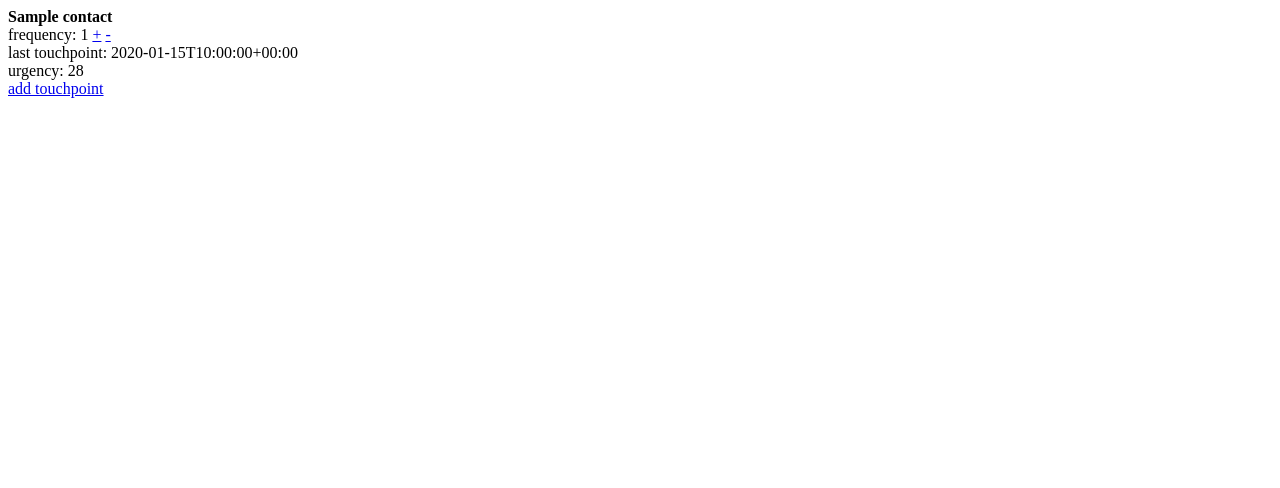
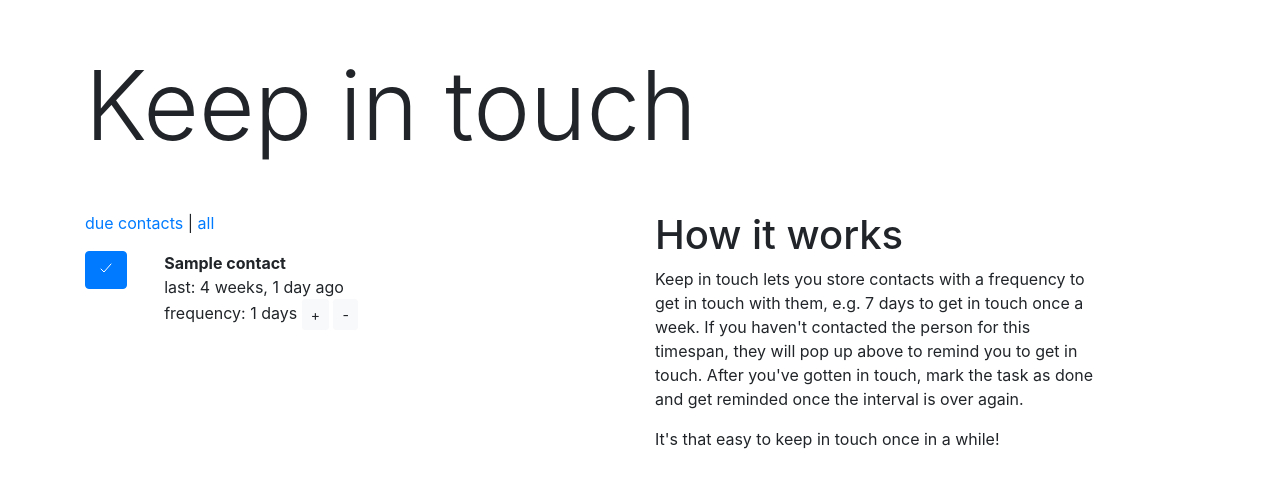
Before and after one commit to lorey/personal-crm, a Django app: page /app/ in a window 1280 px wide. Shown: the top 488 px of the page. Run offline with Django 3.2, Linux system fonts and the light colour scheme; tables that the repository leaves empty hold one stand-in row (values such as "Sample post"); some libraries are stand-ins or nearby versions.

Commit message:
Basic UI

```diff
--- /dev/null
+++ b/networking_web/templates/web/base.html
@@ -0,0 +1,25 @@
+<!doctype html>
+<html lang="en">
+  <head>
+    <!-- Required meta tags -->
+    <meta charset="utf-8">
+    <meta name="viewport" content="width=device-width, initial-scale=1, shrink-to-fit=no">
+
+    <!-- Bootstrap CSS -->
+    <link rel="stylesheet" href="https://stackpath.bootstrapcdn.com/bootstrap/4.4.1/css/bootstrap.min.css" integrity="sha384-Vkoo8x4CGsO3+Hhxv8T/Q5PaXtkKtu6ug5TOeNV6gBiFeWPGFN9MuhOf23Q9Ifjh" crossorigin="anonymous">
+
+    <title>{% block title %}{% endblock %}</title>
+  </head>
+  <body>
+    <div class="container">
+        {% block content %}{% endblock %}
+    </div>
+
+    <!-- Optional JavaScript -->
+    <!-- jQuery first, then Popper.js, then Bootstrap JS -->
+    <script src="https://code.jquery.com/jquery-3.4.1.slim.min.js" integrity="sha384-J6qa4849blE2+poT4WnyKhv5vZF5SrPo0iEjwBvKU7imGFAV0wwj1yYfoRSJoZ+n" crossorigin="anonymous"></script>
+    <script src="https://cdn.jsdelivr.net/npm/popper.js@1.16.0/dist/umd/popper.min.js" integrity="sha384-Q6E9RHvbIyZFJoft+2mJbHaEWldlvI9IOYy5n3zV9zzTtmI3UksdQRVvoxMfooAo" crossorigin="anonymous"></script>
+    <script src="https://stackpath.bootstrapcdn.com/bootstrap/4.4.1/js/bootstrap.min.js" integrity="sha384-wfSDF2E50Y2D1uUdj0O3uMBJnjuUD4Ih7YwaYd1iqfktj0Uod8GCExl3Og8ifwB6" crossorigin="anonymous"></script>
+    <script src="https://unpkg.com/ionicons@5.0.0/dist/ionicons.js"></script>
+  </body>
+</html>
--- a/networking_web/templates/web/index.html
+++ b/networking_web/templates/web/index.html
@@ -1,20 +1,53 @@
-<html>
-<body>
-{% for contact in contacts %}
-<div>
-    <p>
-        <strong>{{ contact.name }}</strong><br>
-        frequency: {{ contact.frequency_in_days }}
-        <a href="{% url 'networking_web:change-frequency' contact.id 'increase' %}">+</a>
-        <a href="{% url 'networking_web:change-frequency' contact.id 'decrease' %}">-</a>
-        <br>
-        last touchpoint: {{ contact.get_last_touchpoint }}
-        <br>
-        urgency: {{ contact.get_urgency }}
-        <br>
-        <a href="{% url 'networking_web:add-touchpoint' contact.id %}">add touchpoint</a>
-    </p>
-</div>
-{% endfor %}
-</body>
-</html>
+{% extends 'web/base.html' %}
+
+{% block title %}Home{% endblock %}
+
+{% block content %}
+    <h1 class="display-1 mt-5 mb-5">Keep in touch</h1>
+    <div class="row">
+        <div class="col-md-5">
+            <p>
+                <a href="{% url 'networking_web:index' %}">due contacts</a>
+                | <a href="{% url 'networking_web:index' %}?all=true">all</a>
+            </p>
+            <div>
+                {% for contact in contacts %}
+                    <div class="row">
+                        <div class="col-md-2">
+                            <a class="btn btn-primary" href="{% url 'networking_web:add-touchpoint' contact.id %}" title="Mark contact as done">
+                                <ion-icon name="checkmark-outline"></ion-icon>
+                            </a>
+                        </div>
+                        <div class="col-md-6 mb-5">
+                            <strong>{{ contact.name }}</strong><br>
+                            last: {{ contact.get_last_touchpoint.when|timesince }} ago<br>
+                            frequency: {{ contact.frequency_in_days }} days
+                            <a class="btn btn-light btn-sm" href="{% url 'networking_web:change-frequency' contact.id 'increase' %}">+</a>
+                            <a class="btn btn-light btn-sm" href="{% url 'networking_web:change-frequency' contact.id 'decrease' %}">-</a>
+                        </div>
+                    </div>
+                {% empty %}
+                    <div class="alert alert-info">
+                        <strong>Social Debt Zero</strong>
+                        You've hit "Social Debt Zero", the equivalent of "Inbox Zero".
+                        Congratulations!
+                    </div>
+                {% endfor %}
+            </div>
+        </div>
+        <div class="col-md-5 offset-1">
+            {% if not contacts|length_is:0 %}
+            <h1>How it works</h1>
+            <p>
+                Keep in touch lets you store contacts with a frequency to get in touch with them, e.g. 7 days to get in touch once a week.
+                If you haven't contacted the person for this timespan,
+                they will pop up above to remind you to get in touch.
+                After you've gotten in touch, mark the task as done and get reminded once the interval is over again.
+            </p>
+            <p>
+                It's that easy to keep in touch once in a while!
+            </p>
+            {% endif %}
+        </div>
+    </div>
+{% endblock %}
--- a/networking_web/views.py
+++ b/networking_web/views.py
@@ -8,9 +8,15 @@ from networking_base.models import Contact, Touchpoint
 
 
 def index(request):
-    contacts = Contact.objects.prefetch_related("touchpoint_set").all()
-    contacts_by_urgency = sorted(contacts, key=lambda c: c.get_urgency(), reverse=True)
-    return render(request, "web/index.html", {"contacts": contacts_by_urgency})
+    contacts = Contact.objects.order_by("name").prefetch_related("touchpoint_set").all()
+
+    is_show_all = request.GET.get("all") == "true"
+    if not is_show_all:
+        contacts_urgent = (c for c in contacts if c.get_urgency() > 0)
+        contacts = sorted(contacts_urgent, key=lambda c: c.get_urgency())
+    return render(
+        request, "web/index.html", {"contacts": contacts, "is_show_all": is_show_all}
+    )
 
 
 def add_touchpoint(request, contact_id):
```
